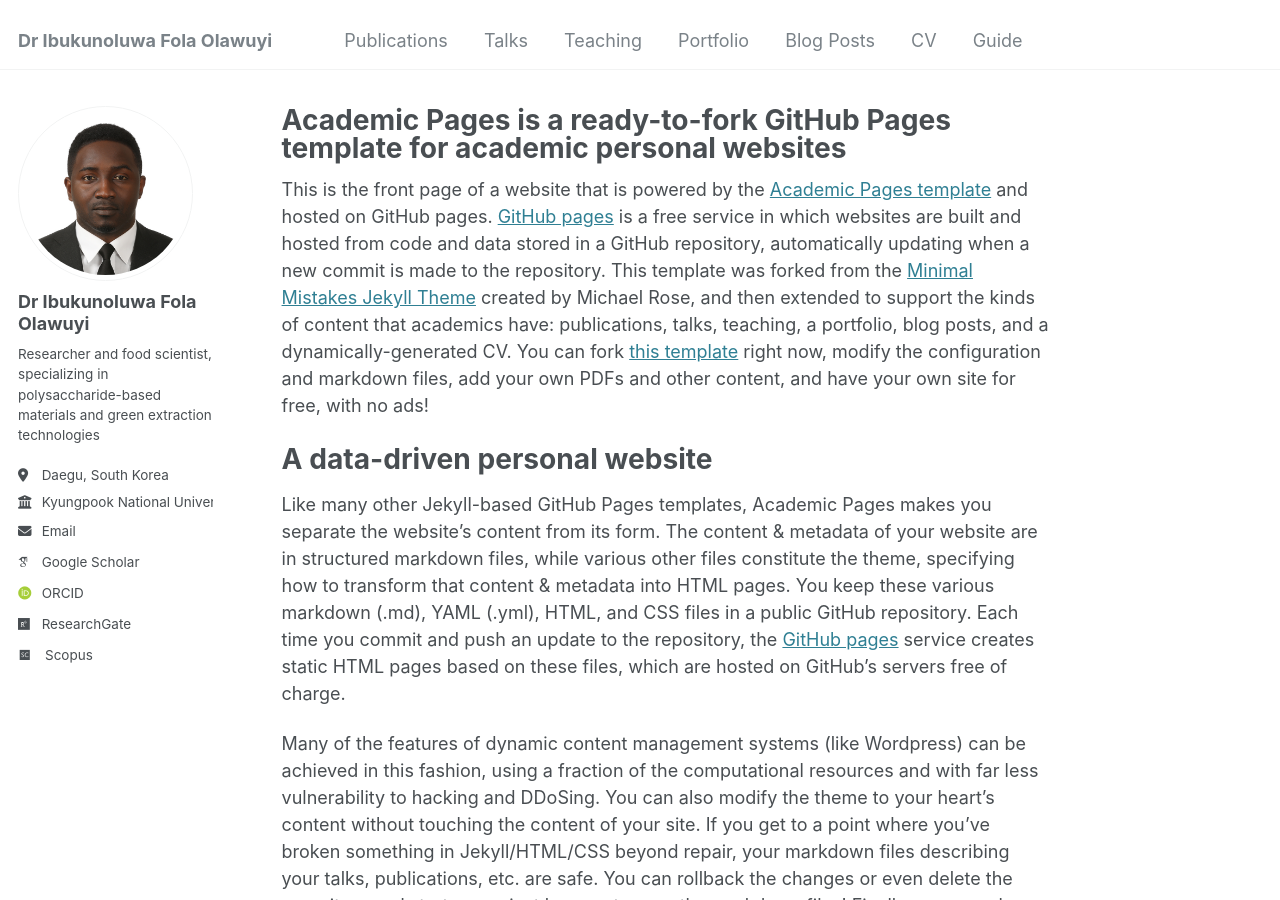
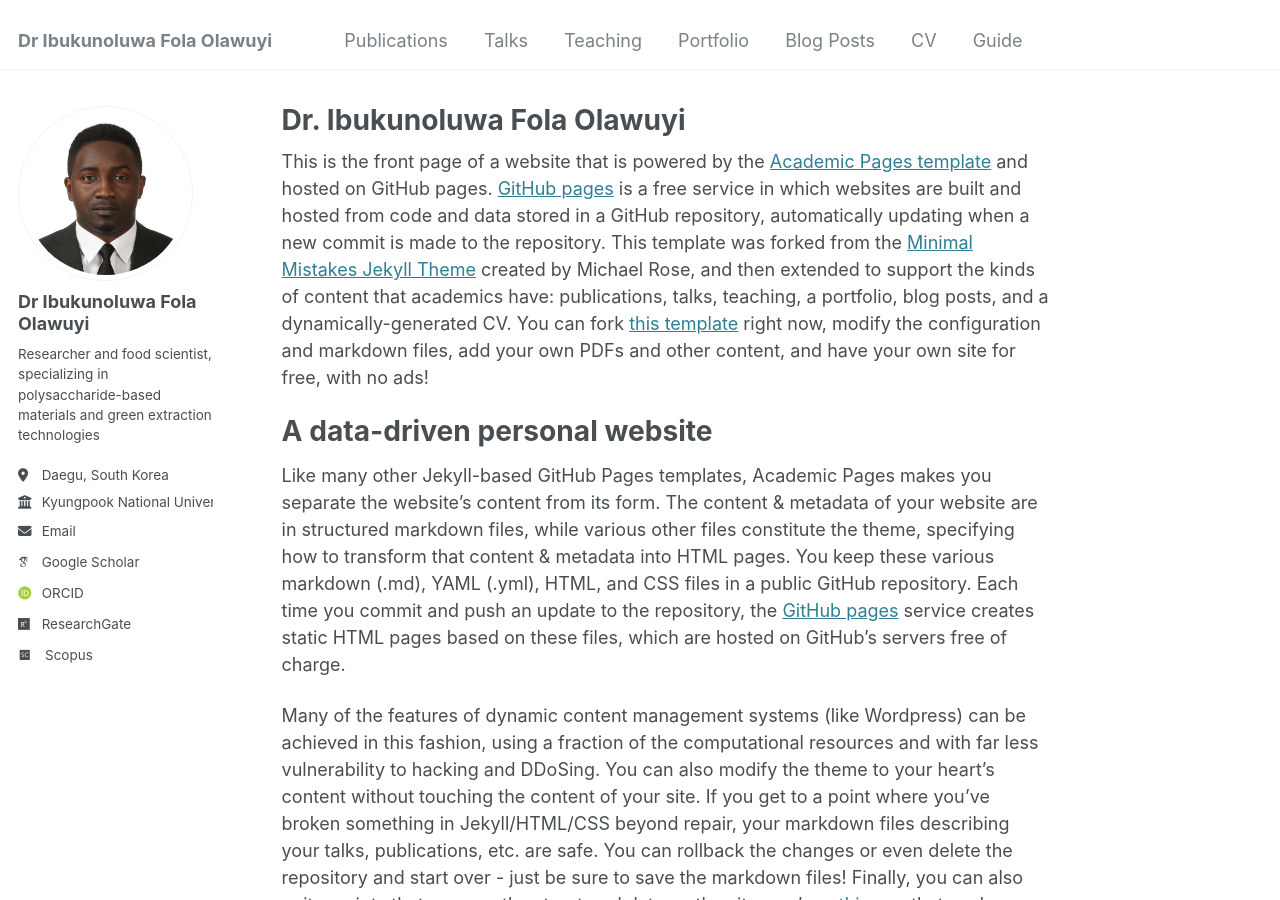
Before and after one commit to ibukunfola/ibukunfola.github.io, a Jekyll site: the page built from _pages/about.md, in a window 1280 px wide and 900 px high. Built offline with Jekyll 4.4.1, drawn with Linux system fonts in a browser that asks for light colours; some web fonts are replaced.

Commit message:
Update about.md

```diff
--- a/_pages/about.md
+++ b/_pages/about.md
@@ -1,6 +1,6 @@
 ---
 permalink: /
-title: "Academic Pages is a ready-to-fork GitHub Pages template for academic personal websites"
+title: "Dr. Ibukunoluwa Fola Olawuyi"
 author_profile: true
 redirect_from:
   - /about/
```
